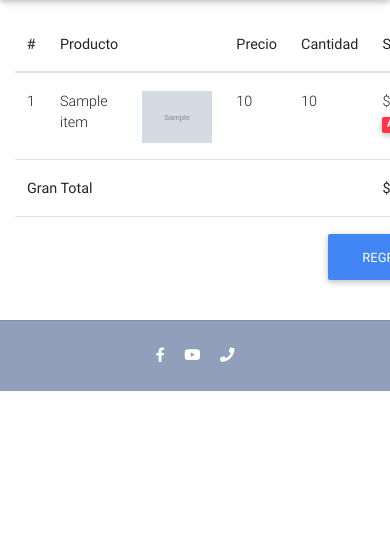
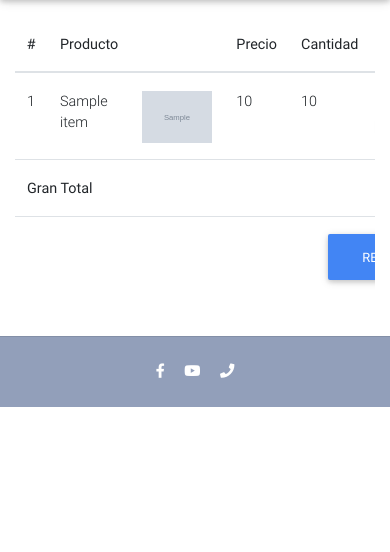
Before and after one commit to williampalacios/boed, a Django app: template templates/order-page.html in a window 390 px wide; the page is wider, and only the part inside the window is pictured. Shown: the part 56-608 px from the top of that part. Run offline with Django 3.2, Linux system fonts and the light colour scheme; the template is opened without the code that fills it: most values are stand-ins (such as "Sample title", 1, 10 or a date in 2020); grey boxes marked "Sample" are stand-in pictures; parts of the project's set-up code (start-up, migrations or seed data) failed here and were passed over; some libraries are stand-ins or nearby versions.

Commit message:
tablas responsivas smartphone commit[1]

```diff
--- a/templates/order-page.html
+++ b/templates/order-page.html
@@ -6,7 +6,7 @@
 <main>
     <div class="container">
 
-        <div class="table w-auto">
+        <div class="table-responsive w-auto">
             <table class="table">
                 <thead>
                     <tr>
```
